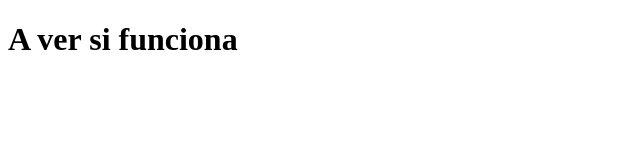
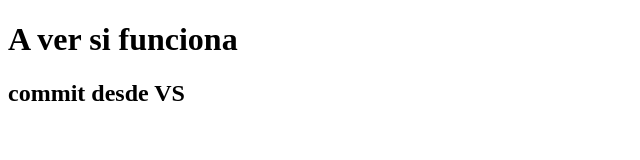
Before and after one commit to igalanc/git-curso, a plain HTML site: page index.html in a window 1280 px wide. Shown: the whole page, without its empty margins (0-640 px from the left). Drawn offline with Linux system fonts and the light colour scheme.

Commit message:
Commit desde VS

```diff
--- a/index.html
+++ b/index.html
@@ -8,5 +8,6 @@
 </head>
 <body>
     <h1>A ver si funciona</h1>
+    <h2>commit desde VS</h2>
 </body>
 </html>
```
